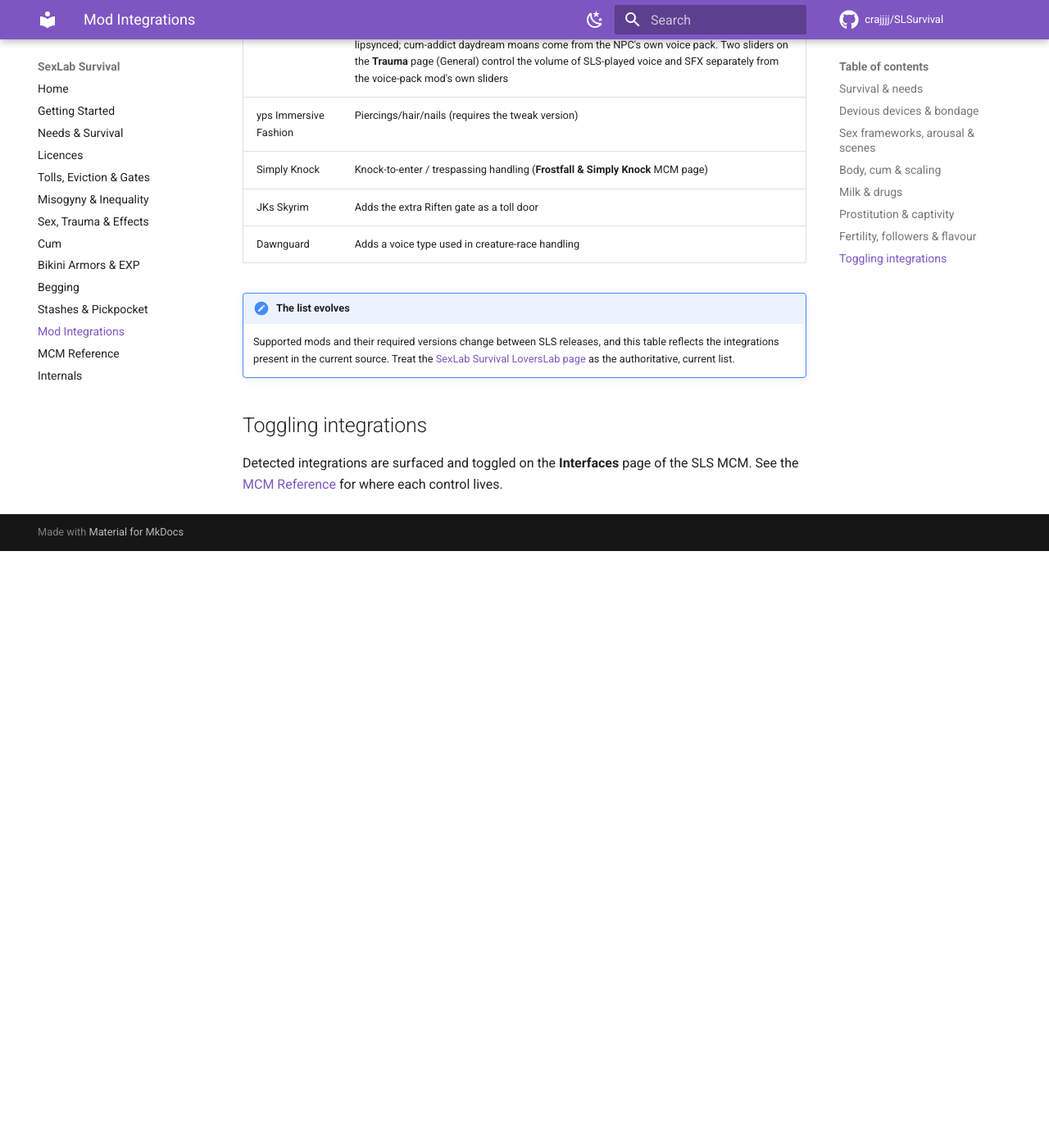
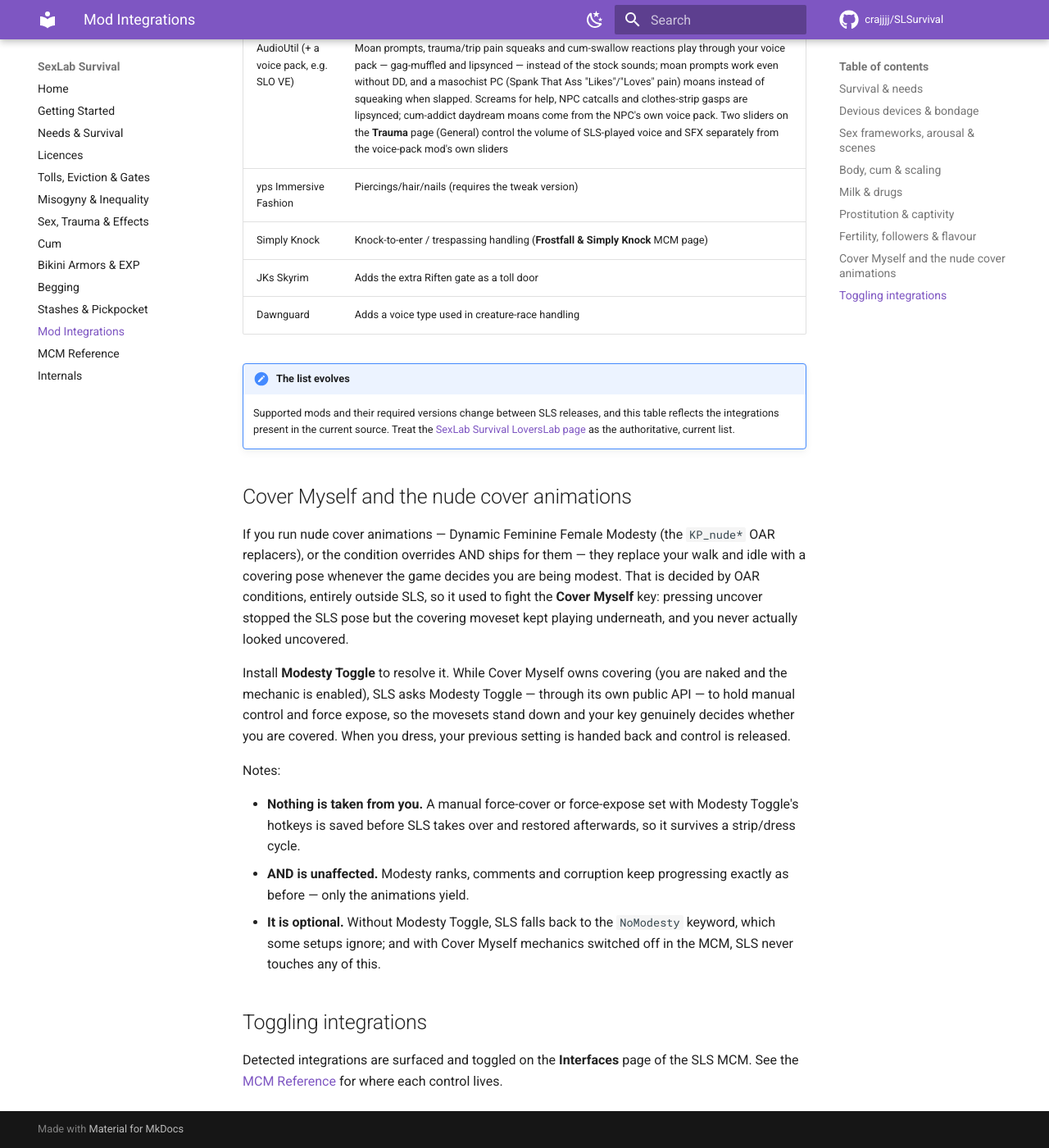
Before and after one commit to crajjjj/SLSurvival, an MkDocs documentation site: the page built from docs/players/integrations.md, in a window 1280 px wide and 1400 px high, scrolled down 3678 px. Shown: the whole window at 82% size. Built offline with MkDocs 1.6.1 and Material for MkDocs 9.7.7, drawn with Linux system fonts in a browser that asks for light colours; comment, search, counter and statistics services are not loaded; before the commit the page ends 4350 px from its top, so only the background shows below that; some of the changed text lies outside the part shown.

Commit message:
docs: document the Modesty Toggle / Cover Myself animation integration

```diff
--- a/docs/players/integrations.md
+++ b/docs/players/integrations.md
@@ -34,7 +34,8 @@
 | Mod | What it unlocks |
 |-----|-----------------|
 | SexLab Aroused | Arousal state drives many SLS effects and NPC reactions |
-| Advanced Nudity Detection (AND) | Naked/exposed detection uses AND's rendered-coverage verdict (transparent and skimpy outfits count) for cat calls and the cover-myself mechanics |
+| Advanced Nudity Detection (AND) | Naked/exposed detection uses AND's rendered-coverage verdict (transparent and skimpy outfits count) for cat calls and the cover-myself mechanics, including the bra/underwear tier and pubic visibility |
+| Modesty Toggle | Lets Cover Myself own the nude cover animations. Without it the OAR covering movesets keep playing over your choice, so uncover never visibly works — see [Cover Myself](#cover-myself-and-the-nude-cover-animations) |
 | SexLab Separate Orgasm (SLSO) | Orgasm framework used by the "must orgasm" rules |
 | SexLab - Sexual Fame [SLSF] | Sexual-fame reputation feeds SLS |
 | Apropos 2 | Wear-and-tear scene descriptions |
@@ -89,6 +90,18 @@
 !!! note "The list evolves"
     Supported mods and their required versions change between SLS releases, and this table reflects the integrations present in the current source. Treat the [SexLab Survival LoversLab page](https://www.loverslab.com/files/file/5914-sexlab-survival/) as the authoritative, current list.
 
+## Cover Myself and the nude cover animations
+
+If you run nude cover animations — Dynamic Feminine Female Modesty (the `KP_nude*` OAR replacers), or the condition overrides AND ships for them — they replace your walk and idle with a covering pose whenever the game decides you are being modest. That is decided by OAR conditions, entirely outside SLS, so it used to fight the **Cover Myself** key: pressing uncover stopped the SLS pose but the covering moveset kept playing underneath, and you never actually looked uncovered.
+
+Install **Modesty Toggle** to resolve it. While Cover Myself owns covering (you are naked and the mechanic is enabled), SLS asks Modesty Toggle — through its own public API — to hold manual control and force expose, so the movesets stand down and your key genuinely decides whether you are covered. When you dress, your previous setting is handed back and control is released.
+
+Notes:
+
+- **Nothing is taken from you.** A manual force-cover or force-expose set with Modesty Toggle's hotkeys is saved before SLS takes over and restored afterwards, so it survives a strip/dress cycle.
+- **AND is unaffected.** Modesty ranks, comments and corruption keep progressing exactly as before — only the animations yield.
+- **It is optional.** Without Modesty Toggle, SLS falls back to the `NoModesty` keyword, which some setups ignore; and with Cover Myself mechanics switched off in the MCM, SLS never touches any of this.
+
 ## Toggling integrations
 
 Detected integrations are surfaced and toggled on the **Interfaces** page of the SLS MCM. See the [MCM Reference](mcm-reference.md) for where each control lives.
```
